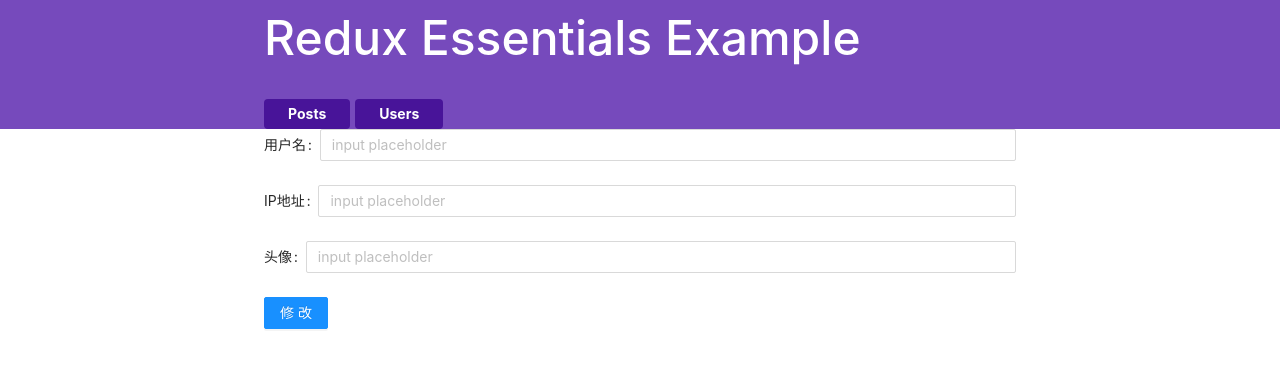
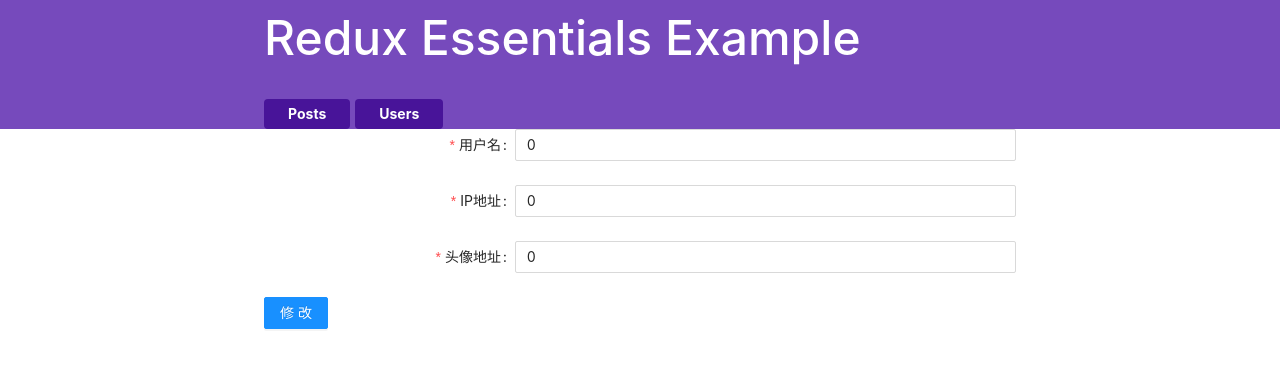
Before and after one commit to jiaqiangmo/react-learning, a React (Create React App) app: page /users/1 in a window 1280 px wide. Shown: the top 368 px of the page. Built offline with nearby package versions, Linux system fonts and the light colour scheme; no server answers.

Commit message:
feat: 新增修改用户名功能

```diff
--- a/src/App.js
+++ b/src/App.js
@@ -5,6 +5,77 @@ import { Navbar } from "./app/Navbar";
 import { UserList } from "./features/users/UsersList";
 import { UserPage } from "./features/users/UserPage";
 
+import { createSlice, createAction } from '@reduxjs/toolkit'
+import { createStore, combineReducers } from 'redux'
+
+const incrementBy = createAction('incrementBy')
+const decrementBy = createAction('decrementBy')
+
+const counter = createSlice({
+  name: 'counter',
+  initialState: 0,
+  reducers: {
+    increment: (state) => state + 1,
+    decrement: (state) => state - 1,
+    multiply: {
+      reducer: (state, action) => state * action.payload,
+      prepare: (value) => ({ payload: value || 2 }), // fallback if the payload is a falsy value
+    },
+  },
+  // "builder callback API", recommended for TypeScript users
+  extraReducers: (builder) => {
+    builder.addCase(incrementBy, (state, action) => {
+      // debugger
+      return state + action.payload
+    })
+    builder.addCase(decrementBy, (state, action) => {
+      // debugger
+      return state - action.payload
+    })
+  },
+})
+
+const user = createSlice({
+  name: 'user',
+  initialState: { name: '', age: 20 },
+  reducers: {
+    setUserName: (state, action) => {
+      state.name = action.payload // mutate the state all you want with immer
+    },
+  },
+  // "map object API"
+  extraReducers: {
+    [counter.actions.increment]: (
+      state,
+      action /* action will be inferred as "any", as the map notation does not contain type information */
+    ) => {
+      console.log(counter);
+      console.log(111);
+      // debugger
+      state.age += 1
+    },
+  },
+})
+
+const reducer = combineReducers({
+  counter: counter.reducer,
+  user: user.reducer,
+})
+
+const store = createStore(reducer)
+// debugger
+store.dispatch(counter.actions.increment())
+// -> { counter: 1, user: {name : '', age: 21} }
+store.dispatch(counter.actions.increment())
+// -> { counter: 2, user: {name: '', age: 22} }
+store.dispatch(counter.actions.multiply(3))
+// -> { counter: 6, user: {name: '', age: 22} }
+store.dispatch(counter.actions.multiply())
+// -> { counter: 12, user: {name: '', age: 22} }
+console.log(`${counter.actions.decrement}`)
+// -> "counter/decrement"
+store.dispatch(user.actions.setUserName('eric'))
+// -> { counter: 6, user: { name: 'eric', age: 22} }
 function App() {
   return (
     <Router>
@@ -13,7 +84,7 @@ function App() {
         <Switch>
           <Route
             exact
-            path="/"
+            path="/users"
             render={() => (
               <React.Fragment>
                 <UserList />
--- a/src/app/store.js
+++ b/src/app/store.js
@@ -1,7 +1,6 @@
 import { configureStore } from '@reduxjs/toolkit'
 
 import usersReducer from '../features/users/UserSlice'
-
 export default configureStore({
   reducer: {
     users: usersReducer,
--- a/src/features/users/UserPage.js
+++ b/src/features/users/UserPage.js
@@ -1,36 +1,96 @@
 import React, { useEffect } from "react";
-// import { useSelector } from "react-redux";
-import { fetchUsersByUserName } from "../users/UserSlice";
-import store from "../../app/store";
+import { useSelector, useDispatch } from "react-redux";
+import { fetchUsersByUserName, putUsersByUserName } from "../users/UserSlice";
+import { useHistory } from "react-router-dom";
 import { Form, Input, Button } from "antd";
 
 export const UserPage = ({ match }) => {
-  const [form] = Form.useForm();
+  const user = useSelector((state) => state.users.user);
+  console.log("user:", user);
+
+  const dispatch = useDispatch();
+  const history = useHistory();
   //获得路由参数
   const { userId } = match.params;
   //挂载组件时候获得状态管理中的user数据
   //这个放在userEffect里请求为什么会无限次请求接口?
   useEffect(() => {
-    const response = store.dispatch(fetchUsersByUserName({ userName: userId }));
-    console.log("请求fetchUsersByUserName:", response);
-  });
-  // const response = store.dispatch(fetchUsersByUserName({ userName: userId }));
-  // console.log("请求fetchUsersByUserName:", response);
+    dispatch(fetchUsersByUserName({ userName: userId }));
+    // eslint-disable-next-line
+  }, []);
+  //点击按钮确定修改个人用户信息
+  const onFinish = (values) => {
+    let params = Object.assign({userId},values)
+    dispatch(putUsersByUserName(params))
+    console.log("Success:", values);
+    // history.goBack();
+  };
+  const onFinishFailed = (errorInfo) => {
+    console.log("Failed:", errorInfo);
+  };
+  //给表单赋值
   return (
     <section>
       <>
-        <Form form={form}>
-          <Form.Item label="用户名">
-            <Input placeholder="input placeholder" />
+        <Form
+          name="basic"
+          labelCol={{
+            span: 8,
+          }}
+          wrapperCol={{
+            span: 16,
+          }}
+
+          onFinish={onFinish}
+          onFinishFailed={onFinishFailed}
+        >
+          <Form.Item
+            label="用户名"
+            name="user_name"
+            rules={[
+              {
+                required: true,
+                message: "Please input your user_name!",
+              },
+            ]}
+            initialValue={user.user_name || '0'}
+
+          >
+            <Input />
           </Form.Item>
-          <Form.Item label="IP地址">
-            <Input placeholder="input placeholder" />
+          <Form.Item
+            label="IP地址"
+            name="ip_address"
+            rules={[
+              {
+                required: true,
+                message: "Please input your ip_address!",
+              },
+            ]}
+            initialValue={user.ip_address || '0'}
+
+          >
+            <Input />
           </Form.Item>
-          <Form.Item label="头像">
-            <Input placeholder="input placeholder" />
+          <Form.Item
+            label="头像地址"
+            name="avatar_url"
+            rules={[
+              {
+                required: true,
+                message: "Please input your avatar_url!",
+              },
+            ]}
+            initialValue={user.avatar_url || '0'}
+
+          >
+            <Input />
           </Form.Item>
+
           <Form.Item>
-            <Button type="primary">修改</Button>
+            <Button type="primary" htmlType="submit">
+              修改
+            </Button>
           </Form.Item>
         </Form>
       </>
--- a/src/features/users/UserSlice.js
+++ b/src/features/users/UserSlice.js
@@ -1,51 +1,49 @@
-import {
-  createSlice,
-  createAsyncThunk,
-  createEntityAdapter,
-} from "@reduxjs/toolkit";
-
+import { createSlice, createAsyncThunk } from "@reduxjs/toolkit";
 
 import axios from "axios";
 
-const usersAdapter = createEntityAdapter({
-    selectId: (state) => state.user_name
-});
-const initialState = usersAdapter.getInitialState({
-    loading: 'idle'
+export const fetchUsers = createAsyncThunk("users/fetchUser", async () => {
+  const response = await axios.get("/users");
+  return response.data;
 });
 
-export const fetchUsers = createAsyncThunk("users/fetchUser", async (a) => {
-    console.log(a);
-  const response = await axios.get("/users");
-  return response.data
-});
+export const fetchUsersByUserName = createAsyncThunk(
+  "users/fetchUsersByUserName",
+  async (params) => {
+    const response = await axios.get(`/users/${params.userName}`);
+    return response.data;
+  }
+);
 
-export const fetchUsersByUserName = createAsyncThunk("users/fetchUsersByUserName", async (params) => {
-    console.log('createAsyncThunk_fetchUsersByUserName:', params);
-    const response = await axios.get(`/users/${params.userName}`);
-    return response.data
-  });
-
+export const putUsersByUserName = createAsyncThunk(
+  "users/putUsersByUserName",
+  async (params) => {
+    console.log('here:', params);
+    const response = await axios.put(`/users/${params.userId}`, {
+      ...params,
+    });
+    return response.data;
+  }
+);
 
 const usersSlice = createSlice({
-    name: 'users',
-    initialState,
-    reducers (state, action){
-        state.loading = 'pending'
-    },
-    extraReducers: {
-      [fetchUsers.fulfilled]: usersAdapter.setAll,
-      [fetchUsersByUserName.fulfilled]: (state, action) => {
-          console.log(action);
-      },
-    },
-  })
-
-  export default usersSlice.reducer
-
-export const {
-    selectAll: selectAllUsers,
-    selectById: selectUserByUserId
-} = usersAdapter.getSelectors((state) => {
-    return state.users
-} )
+  name: "users",
+  initialState: {
+    users: [],
+    user: {},
+  },
+  reducers: {},
+  extraReducers: (builder) => {
+    builder.addCase(fetchUsers.fulfilled, (state, { payload }) => {
+      state.users = payload;
+    });
+    builder.addCase(fetchUsersByUserName.fulfilled, (state, action) => {
+      state.user = action.payload;
+    });
+    builder.addCase(putUsersByUserName.fulfilled, (state, action) => {
+      state.user = action.payload;
+    });
+  },
+});
+console.log(usersSlice);
+export default usersSlice.reducer;
--- a/src/features/users/UsersList.js
+++ b/src/features/users/UsersList.js
@@ -1,15 +1,17 @@
-import React from "react";
-import { useSelector } from "react-redux";
-import { selectAllUsers } from "./UserSlice";
+import React, {useEffect} from "react";
+import { useSelector, useDispatch } from "react-redux";
 import { Menu } from "antd";
 import { MailOutlined } from "@ant-design/icons";
 import { useHistory } from "react-router-dom";
 import { fetchUsers } from '../users/UserSlice'
-import store from '../../app/store'
 export const UserList = (props) => {
-  const users = useSelector(selectAllUsers);
-  let history = useHistory();
-  store.dispatch(fetchUsers())
+  const users = useSelector((state) => state.users.users);
+  const dispatch = useDispatch()
+  const history = useHistory();
+  useEffect(() => {
+    dispatch(fetchUsers())
+     // eslint-disable-next-line
+  },[]);
   const handleOnClick = (e) => {
     history.push(`/users/${e.key}`);
   };
```
